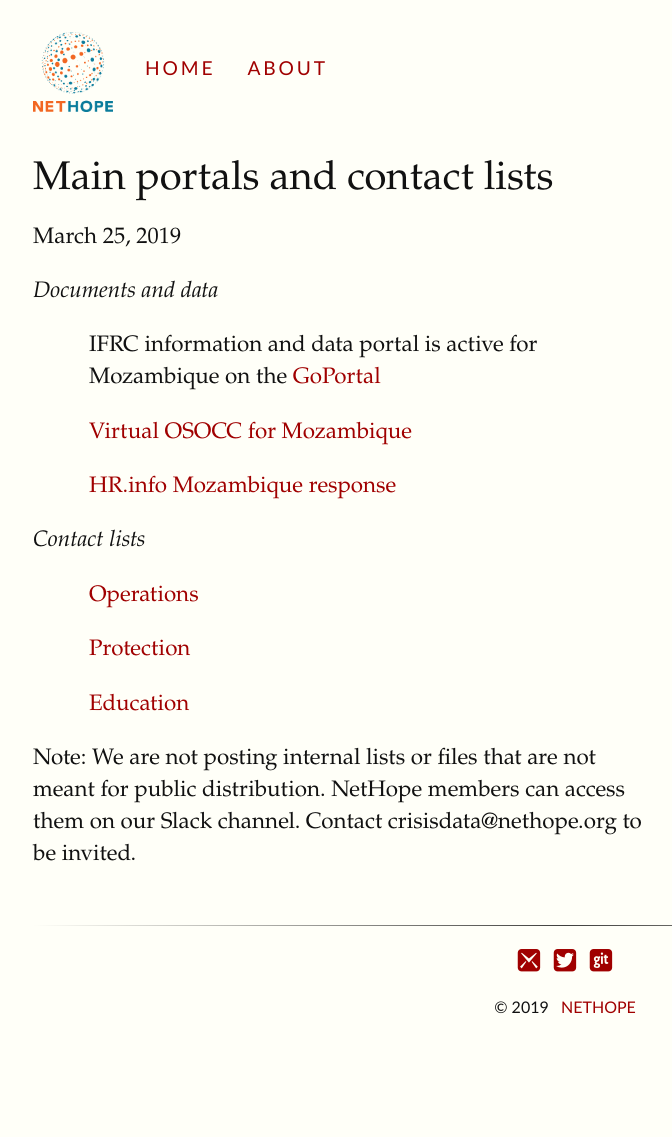
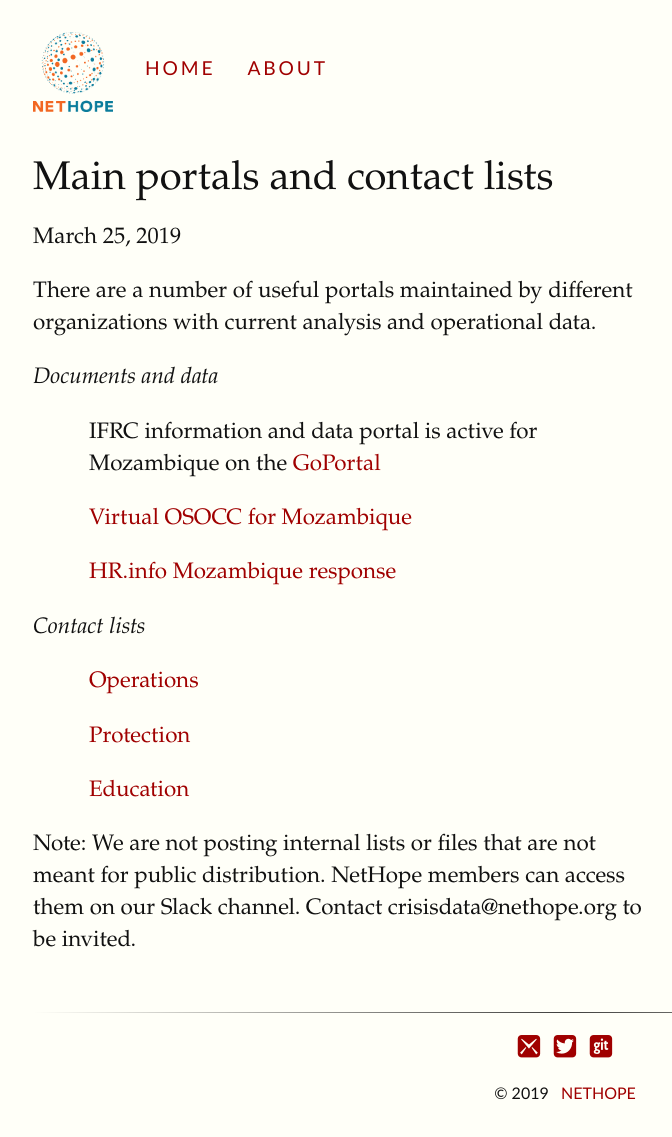
Before and after one commit to nethopeorg/idai-response, a Jekyll site: the page built from _posts/2015-10-03-NetHope-TC_Idai.md, in a window 1280 px wide. Shown: the whole page, without its empty margins (127-799 px from the left). Built offline with Jekyll 4.4.1, drawn with Linux system fonts in a browser that asks for light colours; before the commit the page ends 1051 px from its top, so only the background shows below that.

```diff
--- a/_posts/2015-10-03-NetHope-TC_Idai.md
+++ b/_posts/2015-10-03-NetHope-TC_Idai.md
@@ -5,6 +5,8 @@ date:   2019-03-25 11:04:01
 categories: post
 ---
 
+There are a number of useful portals maintained by different organizations with current analysis and operational data.
+<!--more-->
 
 *Documents and data*
 
```
